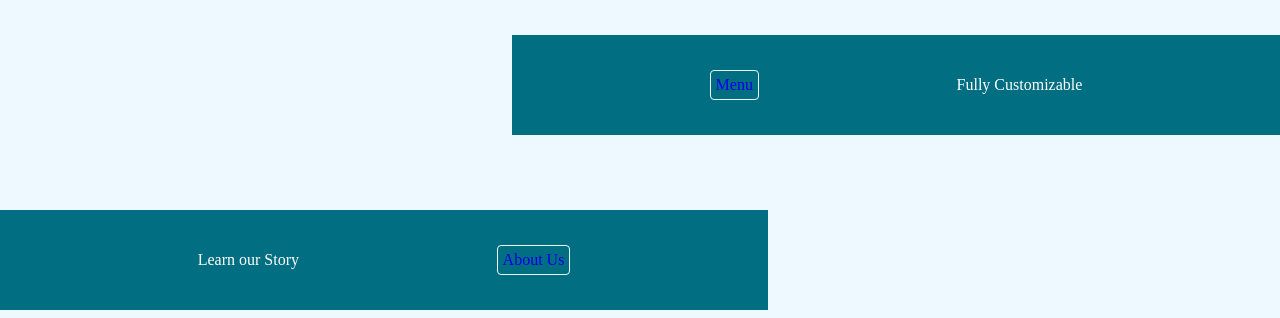
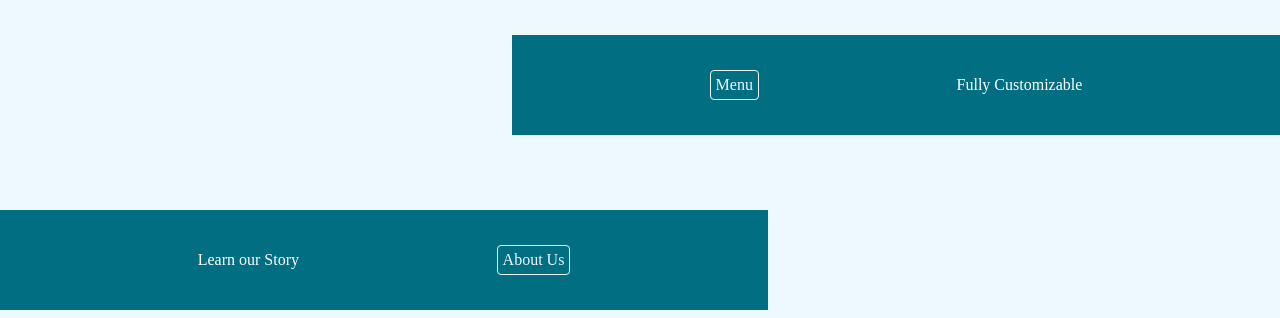
Before and after one commit to alexanderdombroski/blendz, a React (Create React App) app: page / in a window 1280 px wide. Shown: the part 482-800 px from the top of the page. Built offline with nearby package versions, Linux system fonts and the light colour scheme; a web font is replaced by a local one.

Commit message:
fixed button color

```diff
--- a/src/styles/styles.css
+++ b/src/styles/styles.css
@@ -167,6 +167,7 @@ footer {
 }
 
 .page-summary a {
+    color: var(--accent2-color);
     padding: 5px;
     border: solid var(--accent2-color) 1px;
     border-radius: 4px;
```
